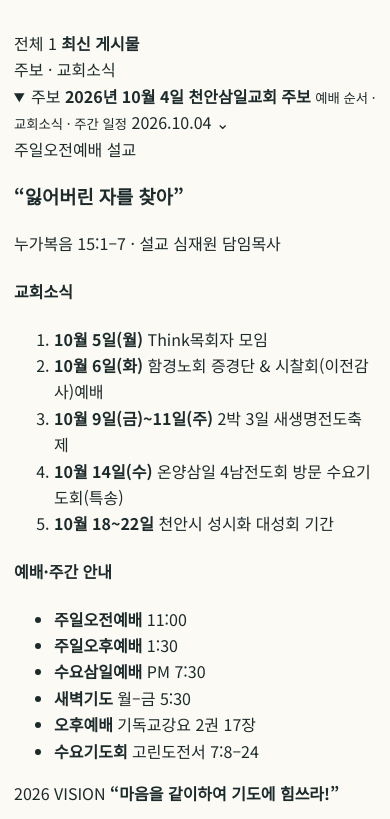
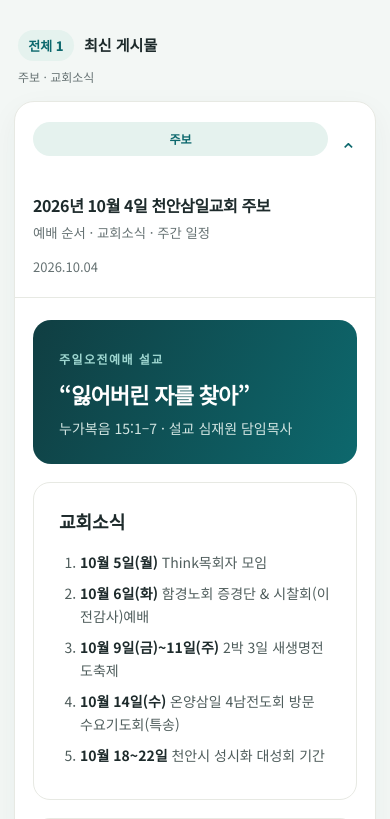
Before and after one commit to sjw801024-art/cheonan-samil, a website: page index.html in a window 390 px wide. Shown: the part 3920-4739 px from the top of the page. Drawn offline with Linux system fonts and the light colour scheme.

Commit message:
Style church bulletin board

```diff
--- a/styles.css
+++ b/styles.css
@@ -2,3 +2,58 @@
 .brand-image{display:block;line-height:0}.brand-image img{display:block;width:340px;max-width:46vw;height:auto}.hero-logo{display:block;width:100%;max-width:360px;height:auto;margin:0 0 24px}.worship-grid.four{grid-template-columns:repeat(4,1fr)}.worship-grid.four .worship-card{min-height:190px}.worship-grid.four .worship-card span{line-height:1.55;margin-top:8px}.actual-map-layout{grid-template-columns:1.35fr .65fr}.actual-map-card{margin:0;background:#fff;border:1px solid var(--line);border-radius:24px;overflow:hidden;box-shadow:0 12px 36px rgba(39,61,59,.07)}.actual-map-card img{display:block;width:100%;height:auto;object-fit:contain;background:#fff}.actual-map-card figcaption{padding:13px 18px;border-top:1px solid var(--line);font-size:12px;color:var(--muted)}.contact-list{display:grid;grid-template-columns:1fr 1fr;gap:10px;margin:22px 0 28px}.contact-list div{padding:14px 15px;border-radius:13px;background:#f3f7f5;display:flex;flex-direction:column}.contact-list span{font-size:11px;color:var(--muted)}.contact-list strong{font-size:14px}.footer-logo-wrap{background:#fff;border-radius:14px;padding:10px 14px;max-width:330px}.footer-logo-wrap img{display:block;width:100%;height:auto}
 @media(max-width:960px){.brand-image img{width:290px;max-width:65vw}.worship-grid.four{grid-template-columns:repeat(2,1fr)}.actual-map-layout{grid-template-columns:1fr}.actual-map-card{max-width:760px;margin:0 auto}.footer-logo-wrap{max-width:300px}}
 @media(max-width:640px){.brand-image img{width:230px;max-width:72vw}.hero-logo{max-width:300px}.worship-grid.four{grid-template-columns:1fr}.contact-list{grid-template-columns:1fr}.actual-map-card{border-radius:18px}.footer-logo-wrap{max-width:270px}}
+
+
+/* Church board */
+.board{background:#f3f7f5}
+.board-toolbar{display:flex;align-items:center;justify-content:space-between;gap:20px;margin:0 0 14px;padding:0 4px;color:var(--muted);font-size:13px}
+.board-toolbar>div{display:flex;align-items:center;gap:10px}
+.board-toolbar strong{color:var(--ink);font-size:15px}
+.board-count{display:inline-flex;align-items:center;justify-content:center;min-width:56px;padding:5px 10px;border-radius:999px;background:#e5f2ee;color:var(--teal-deep);font-weight:800}
+.board-note{font-size:12px}
+.board-list{display:grid;gap:14px}
+.board-post{background:#fff;border:1px solid var(--line);border-radius:20px;overflow:hidden;box-shadow:0 10px 30px rgba(39,61,59,.05)}
+.board-post summary{list-style:none;cursor:pointer;display:grid;grid-template-columns:auto 1fr auto auto;gap:16px;align-items:center;padding:24px 26px}
+.board-post summary::-webkit-details-marker{display:none}
+.board-badge{display:inline-flex;align-items:center;justify-content:center;min-width:52px;height:34px;padding:0 12px;border-radius:999px;background:#e5f2ee;color:var(--teal-deep);font-size:12px;font-weight:800}
+.board-title-wrap{display:flex;flex-direction:column;min-width:0}
+.board-title-wrap strong{font-size:18px;letter-spacing:-.025em}
+.board-title-wrap small{margin-top:3px;color:var(--muted)}
+.board-post time{font-size:13px;color:var(--muted);white-space:nowrap}
+.board-arrow{font-size:20px;color:var(--teal-deep);transition:.2s}
+.board-post[open] .board-arrow{transform:rotate(180deg)}
+.board-body{border-top:1px solid var(--line);padding:30px 34px 34px}
+.board-highlight{padding:24px 26px;border-radius:18px;background:linear-gradient(115deg,#103e42,#0d686d);color:#fff}
+.board-highlight span{font-size:12px;letter-spacing:.12em;color:#9ed6d0;font-weight:800}
+.board-highlight h3{margin:6px 0 4px;font-size:26px;letter-spacing:-.035em}
+.board-highlight p{margin:0;color:#d2e5e2;font-size:14px}
+.board-columns{display:grid;grid-template-columns:1fr 1fr;gap:18px;margin-top:18px}
+.board-panel{padding:24px 25px;border-radius:17px;border:1px solid var(--line);background:#fff}
+.board-panel h4{margin:0 0 14px;font-size:18px}
+.board-panel ol,.board-panel ul{margin:0;padding-left:21px;color:#4f5d5c}
+.board-panel li{margin:8px 0;font-size:14px}
+.board-panel li strong{color:var(--ink)}
+.board-vision{margin-top:18px;padding:22px 24px;border-radius:17px;background:#eef5e3}
+.board-vision span{display:block;font-size:11px;letter-spacing:.16em;color:#668b27;font-weight:800}
+.board-vision strong{display:block;margin:4px 0 5px;font-size:20px;color:#385319}
+.board-vision p{margin:0;color:#60704f;font-size:14px}
+.board-callout{margin-top:18px;padding:20px 24px;border-left:5px solid var(--teal);border-radius:10px;background:#f7faf8}
+.board-callout strong{display:block;margin-bottom:4px;color:var(--teal-deep)}
+.board-callout p{margin:0;color:var(--muted);font-size:14px}
+@media(max-width:760px){
+  .board-post summary{grid-template-columns:auto 1fr auto;padding:20px 18px;gap:12px}
+  .board-post time{grid-column:2}
+  .board-arrow{grid-column:3;grid-row:1/3}
+  .board-title-wrap strong{font-size:16px}
+  .board-body{padding:22px 18px 24px}
+  .board-columns{grid-template-columns:1fr}
+  .board-highlight h3{font-size:22px}
+}
+@media(max-width:480px){
+  .board-toolbar{align-items:flex-start;flex-direction:column;gap:6px}
+  .board-post summary{grid-template-columns:1fr auto}
+  .board-badge{grid-column:1}
+  .board-title-wrap{grid-column:1/3}
+  .board-post time{grid-column:1}
+  .board-arrow{grid-column:2;grid-row:1/4}
+}
```
